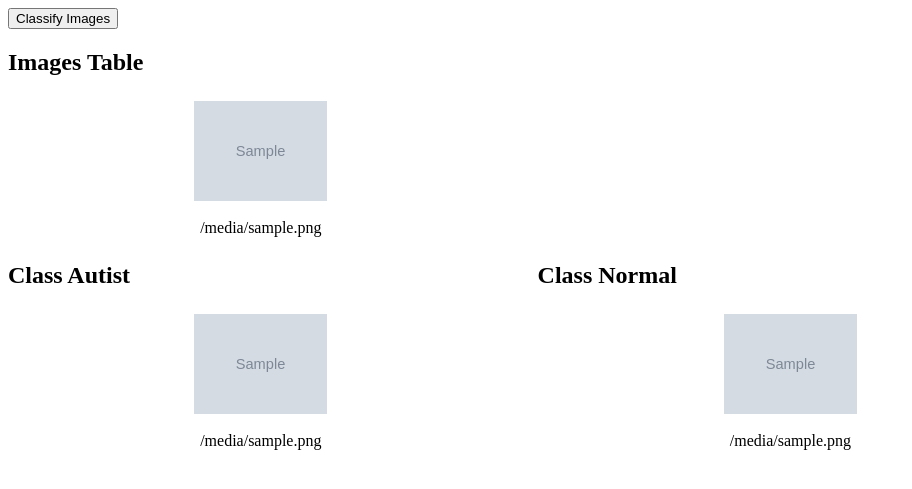
After one commit to khaled3099/Autisim_Detection_Website, a Flask app: template ProjetFinAnne/templates/dashboard_2.html in a window 1280 px wide. The commit adds this page. Shown: the top 489 px of the page, without its empty margins (0-912 px from the left). Run offline with Flask 3, Linux system fonts and the light colour scheme; the template is opened without the code that fills it: most values are stand-ins (such as "Sample title", 1, 10 or a date in 2020); grey boxes marked "Sample" are stand-in pictures.

Commit message:
added group classification page

```diff
--- a/ProjetFinAnne/app.py
+++ b/ProjetFinAnne/app.py
@@ -75,29 +75,35 @@ def home():
     return render_template('home.html')
 
 
+from flask import render_template, request, jsonify
 @app.route('/dashboard', methods=['GET', 'POST'])
 @login_required
 def dashboard():
     form = UploadForm()
     r = None
-    if form.validate_on_submit():
-        img_file = form.image.data
-        img = Image.open(img_file)
 
-        # Preprocess the image as needed
-        img = img.resize((224, 224))  # Resize image if necessary
-        img_array = np.array(img)
-        img_array = img_array / 255.0  # Normalize pixel values to [0, 1]
-        img_array = np.expand_dims(img_array, axis=0)  # Add batch dimension
+    if request.method == 'POST':
+        if form.validate_on_submit():
+            img_file = form.image.data
+            img = Image.open(img_file)
 
-        # Make prediction
-        prediction_result = loaded_model.predict(img_array)
-        if prediction_result>0.5:
-            r=str(1-float(prediction_result))+'% ( Normal )'
-        else:
-            r=str(1-float(prediction_result))+'% ( Autistic )'
+            # Preprocess the image as needed
+            img = img.resize((224, 224))  # Resize image if necessary
+            img_array = np.array(img)
+            img_array = img_array / 255.0  # Normalize pixel values to [0, 1]
+            img_array = np.expand_dims(img_array, axis=0)  # Add batch dimension
 
-    return render_template('dashboard.html', form=form,r=r)
+            # Make prediction
+            prediction_result = loaded_model.predict(img_array)
+            if prediction_result > 0.5:
+                r = str(1 - float(prediction_result)) + '% ( Normal )'
+            else:
+                r = str(1 - float(prediction_result)) + '% ( Autistic )'
+
+            return jsonify({'prediction': r})  # Return prediction result as JSON
+
+    return render_template('dashboard.html', form=form, r=r)
+
 
 
 @app.route('/logout', methods=['GET', 'POST'])
@@ -133,5 +139,54 @@ def register():
     return render_template('register.html', form=form)
 
 
+@app.route('/dashboard_2', methods=['GET', 'POST'])
+@login_required
+def dashboard_2():
+    image_dir = 'C:/Users/Famille/Desktop/ProjetPFA/ProjetFinAnne/static/images'
+    images = os.listdir(image_dir)
+
+    class_0_images = []
+    class_1_images = []
+
+    if request.method == 'POST':
+        for img_name in images:
+            img_path = os.path.join(image_dir, img_name)
+            print("Image Path:", img_path)  # Debug: Print image path
+
+            # Load and preprocess the image
+            with Image.open(img_path) as im:
+                img = load_and_preprocess_image(im)  # Assuming you have a function for this
+                print("Image Shape:", img.shape)  # Debug: Print image shape
+
+            # Make prediction
+            prediction_result = loaded_model.predict(img)  # Assuming loaded_model is defined elsewhere
+            print("Prediction Result:", prediction_result)  # Debug: Print prediction result
+
+            # Classify image based on prediction
+            if prediction_result > 0.5:
+                class_0_images.append(img_name)  # Add image to class 0
+            else:
+                class_1_images.append(img_name)  # Add image to class 1
+
+        print("Class 0 Images:", class_0_images)  # Debug: Print class 0 images
+        print("Class 1 Images:", class_1_images)  # Debug: Print class 1 images
+
+        return render_template('dashboard_2.html', class_0_images=class_0_images, class_1_images=class_1_images)
+
+    return render_template('dashboard_2.html', images=images)
+
+
+
+
+def load_and_preprocess_image(img):
+    imag = img.resize((224, 224))  # Resize image if necessary
+    img_array = np.array(imag)
+    img_array = img_array / 255.0  # Normalize pixel values to [0, 1]
+    img_array = np.expand_dims(img_array, axis=0)  # Add batch dimension
+    return img_array
+
+
+
+
 if __name__ == '__main__':
     app.run(debug=True)
--- /dev/null
+++ b/ProjetFinAnne/templates/dashboard_2.html
@@ -0,0 +1,98 @@
+<!DOCTYPE html>
+<html>
+<head>
+    <title>Images Table</title>
+    <style>
+        .table-container {
+            overflow: auto; /* Enable both horizontal and vertical scrolling */
+            max-width: 40%; /* Adjust maximum width as needed */
+            max-height: 350px; /* Adjust maximum height as needed */
+            margin: 0 auto; /* Center the container horizontally */
+            display: inline-block; /* Display the containers inline */
+            vertical-align: top; /* Align containers to the top */
+            margin-right: 20px; /* Add some space between the tables */
+        }
+
+        table {
+            border-collapse: collapse;
+            width: 100%; /* Table takes full width of its container */
+        }
+
+        td {
+            width: 20%; /* Each cell takes up 20% of the table width */
+            padding: 5px;
+            text-align: center;
+            vertical-align: top;
+        }
+
+        img {
+            max-width: 100%;
+            height: auto;
+            max-height: 100px; /* Adjust maximum image height as needed */
+            display: block; /* Ensure images don't have extra spacing */
+            margin: 0 auto; /* Center the images horizontally */
+        }
+    </style>
+</head>
+<body>
+<form method="POST">
+    <button type="submit">Classify Images</button>
+</form>
+
+<h2>Images Table</h2>
+<div class="table-container">
+    <table>
+        <tr>
+            {% for image in images %}
+            <td>
+                <img src="{{ '/static/images/' ~ image }}"><br>
+                {{ image }}
+            </td>
+            {% if loop.index % 5 == 0 %}
+        </tr><tr>
+            {% endif %}
+            {% endfor %}
+        </tr>
+    </table>
+</div>
+
+<!-- Additional Table 1 -->
+<div style="display: inline-block; vertical-align: top;"> <!-- Container for the class tables -->
+    <div class="table-container">
+        <h2>Class Autist</h2>
+        <table>
+            <tr>
+                {% for image in class_0_images %}
+                <td>
+                    <img src="{{ '/static/images/' ~ image }}"><br>
+                    {{ image }}
+                </td>
+                {% if loop.index % 5 == 0 %}
+            </tr><tr>
+                {% endif %}
+                {% endfor %}
+            </tr>
+        </table>
+    </div>
+
+    <!-- Additional Table 2 -->
+    <div class="table-container">
+        <h2>Class Normal</h2>
+        <table>
+            <tr>
+                {% for image in class_1_images %}
+                <td>
+                    <img src="{{ '/static/images/' ~ image }}"><br>
+                    {{ image }}
+                </td>
+                {% if loop.index % 5 == 0 %}
+            </tr><tr>
+                {% endif %}
+                {% endfor %}
+            </tr>
+        </table>
+    </div>
+</div> <!-- End of container for the class tables -->
+
+</body>
+</html>
```
Also changed, not shown: ProjetFinAnne/templates/dashboard.html (+56 -16 lines).
